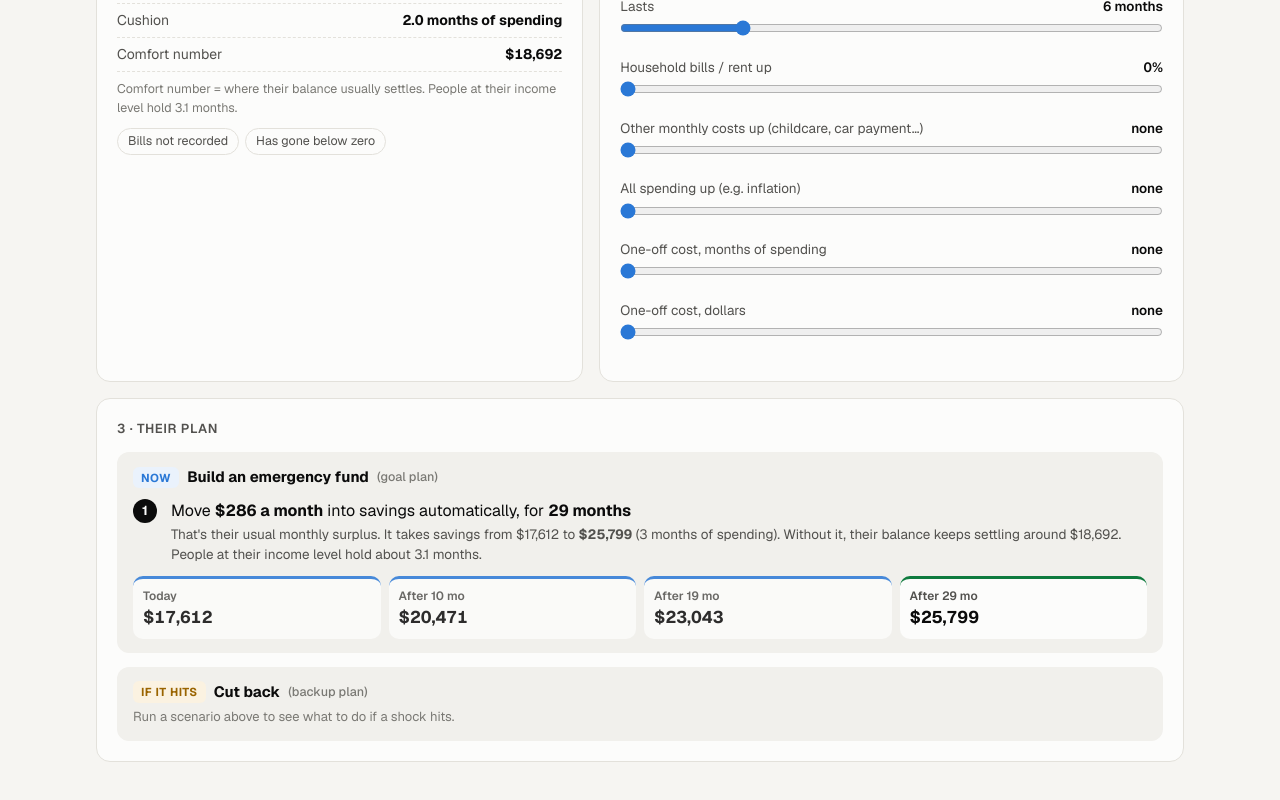
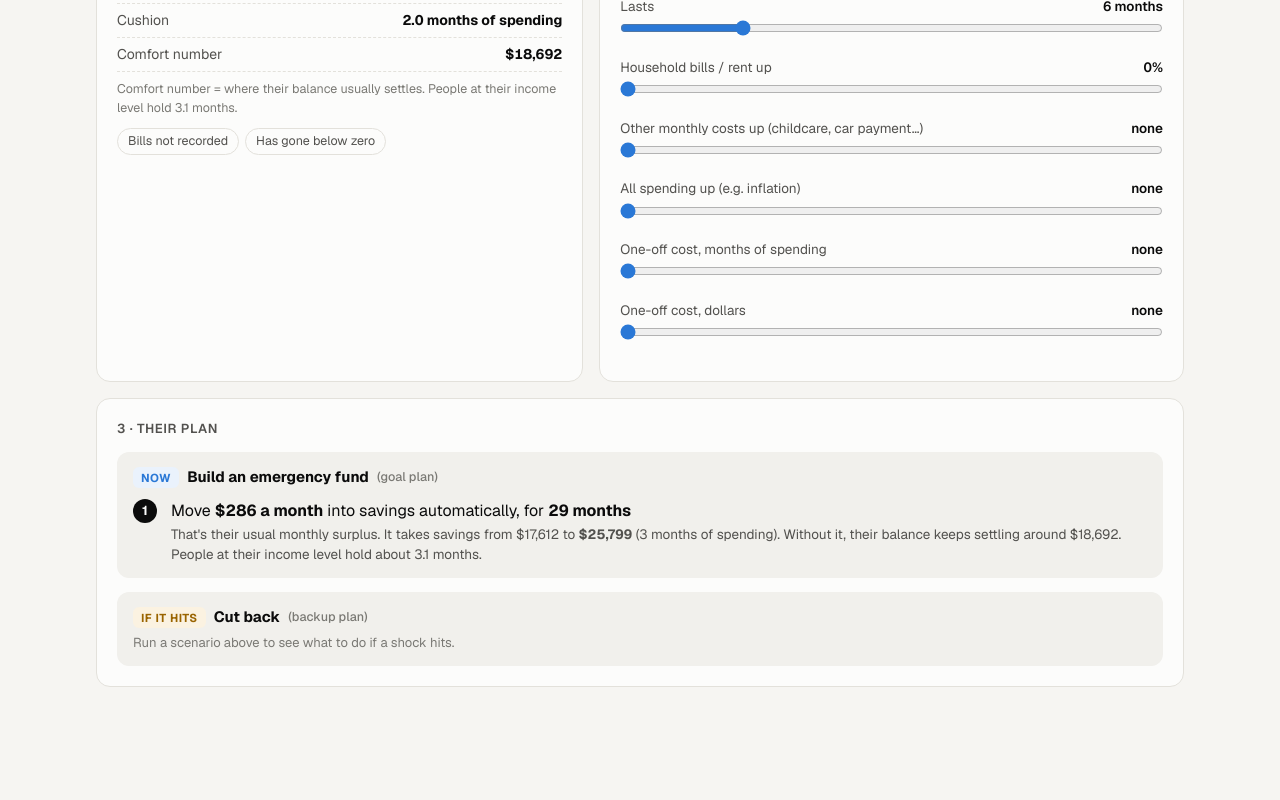
Before and after one commit to JawedJ/sheridan-datathon-2026, a Next.js app in the folder web/: page / in a window 1280 px wide. Shown: the part 707-1507 px from the top of the page. After the commit the page ends 1442 px from the top, so only its background shows below. Built offline with nearby package versions, Linux system fonts and the light colour scheme.

Commit message:
Remove the savings timeline from the plan
Co-Authored-By: Claude Opus 5.5 <noreply@anthropic.com>

```diff
--- a/web/src/app/globals.css
+++ b/web/src/app/globals.css
@@ -263,12 +263,6 @@ details.more { margin-top: 14px; border-top: 1px solid var(--border); padding-to
 @media (max-width: 520px) { .compare { grid-template-columns: 1fr; } .compare-arrow { display: none; } }
 
 /* plan: fund timeline + spending bar */
-.timeline { display: grid; grid-template-columns: repeat(auto-fit, minmax(110px, 1fr)); gap: 8px; margin-top: 12px; }
-.tl-step { background: var(--surface); border-radius: 10px; padding: 8px 10px; border-top: 3px solid var(--series-1); opacity: .85; }
-.tl-step.done { opacity: 1; border-top-color: var(--good); }
-.tl-when { font-size: 12px; color: var(--text-2); font-weight: 600; }
-.tl-saved { font-size: 17px; font-weight: 700; font-variant-numeric: tabular-nums; }
-.tl-runway { font-size: 12px; color: var(--text-2); }
 .spendbar { margin-top: 12px; }
 .sb-track { position: relative; display: flex; height: 16px; border-radius: 6px; overflow: visible; background: var(--surface); margin-top: 6px; }
 .sb-seg { height: 100%; }
--- a/web/src/components/Engine.tsx
+++ b/web/src/components/Engine.tsx
@@ -2,7 +2,7 @@
 import { useEffect, useMemo, useState } from "react";
 import {
   type Customer, type EngineData, type Shock, MONTHS, NO_SHOCK, NO_SHORTFALL,
-  ESSENTIAL_SHARE, backupPlan, fullPlan, type FullPlan, getCustomer, goalPlan, indexData, judgesRunway, money, monthlyPath, official,
+  ESSENTIAL_SHARE, backupPlan, fullPlan, type FullPlan, getCustomer, goalPlan, indexData, money, monthlyPath, official,
   realWorld, runwayText,
 } from "@/lib/engine";
 import { type Summary, template } from "@/lib/planText";
@@ -330,9 +330,6 @@ function Plans({ c, data, shock }: { c: Customer; data: EngineData; shock: Shock
             <PlanItem n={1} title={`Aim for ${money(goal.target)} in savings (3 months of spending)`}
               why="They have no money left over each month, so this needs a spending change first." />
           )}
-          {plan.saveFirst && goal.monthlyTransfer > 0 && goal.monthsToGoal !== null && (
-            <FundTimeline c={c} goal={goal} real={real} any={any} />
-          )}
         </div>
 
         <div className="phase">
@@ -364,28 +361,6 @@ function Plans({ c, data, shock }: { c: Customer; data: EngineData; shock: Shock
 
       {any && <PlanChart c={c} shock={shock} real={real} plan={plan} />}
     </section>
-  );
-}
-
-/** Savings at a few checkpoints along the way, and how long a shock would last if it hit then (no cuts). */
-function FundTimeline({ c, goal, real, any }: { c: Customer; goal: ReturnType<typeof goalPlan>; real: ReturnType<typeof realWorld>; any: boolean }) {
-  const N = goal.monthsToGoal ?? 0;
-  const ks = [...new Set([0, Math.round(N / 3), Math.round((2 * N) / 3), N])].filter(k => k <= N);
-  const oneOff = c.B - real.bufferLeft;
-  return (
-    <div className="timeline" aria-label="Savings along the way">
-      {ks.map(k => {
-        const saved = Math.min(goal.target, c.B + k * goal.monthlyTransfer);
-        const r = judgesRunway(saved - oneOff, real.gap);
-        return (
-          <div key={k} className={"tl-step" + (k === N ? " done" : "")}>
-            <div className="tl-when">{k === 0 ? "Today" : `After ${k} mo`}</div>
-            <div className="tl-saved">{money(saved)}</div>
-            {any && <div className="tl-runway">if it hit then: <b>{mo(r)}</b></div>}
-          </div>
-        );
-      })}
-    </div>
   );
 }
 
```
Also changed, not shown: 2 other files (tests, documents, lock files or other folders).
